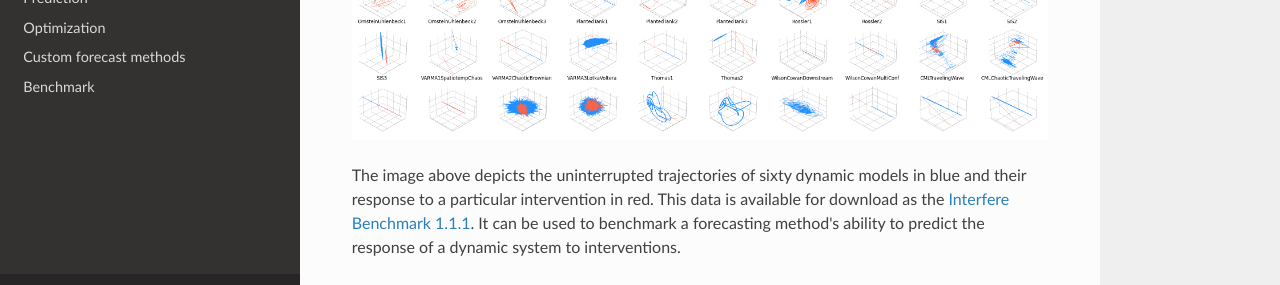
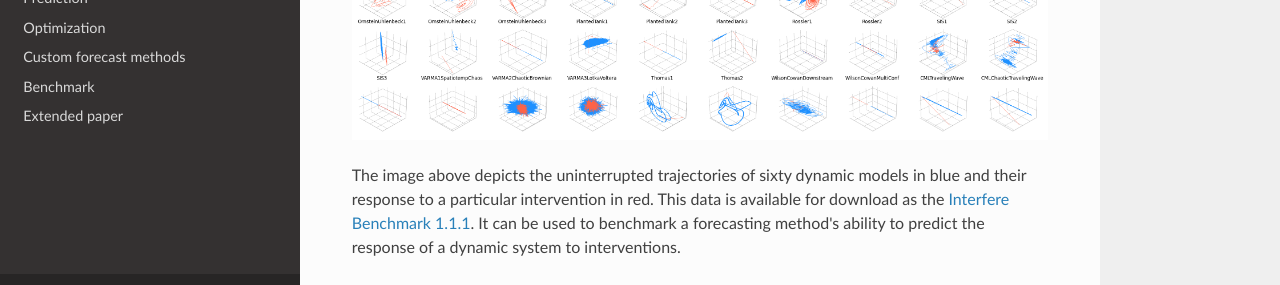
Before and after one commit to djpasseyjr/interfere, an MkDocs documentation site: the page built from docs/index.md, in a window 1280 px wide and 900 px high, scrolled down 436 px. Shown: the part 586-871 px from the top of the window. Built offline with MkDocs 1.6.1, drawn with Linux system fonts in a browser that asks for light colours; nearby versions of some CDN libraries.

Commit message:
Render extended paper citations via mkdocs-bibtex

```diff
--- a/mkdocs.yml
+++ b/mkdocs.yml
@@ -9,3 +9,14 @@
   - Optimization: optimization.md
   - Custom forecast methods: custom_forecast_methods.md
   - Benchmark: benchmark.md
+  - Extended paper: extended_paper.md
+
+plugins:
+  - search
+  - bibtex:
+      bib_file: "docs/extended_paper.bib"
+      bib_by_default: false
+      enable_inline_citations: false
+
+markdown_extensions:
+  - footnotes
--- a/pyproject.toml
+++ b/pyproject.toml
@@ -41,6 +41,7 @@
     "pylint",
     "black",
     "mkdocs",
+    "mkdocs-bibtex",
 ]
 
 [tool.setuptools.packages]
```
Also changed, not shown: 1 other file.
